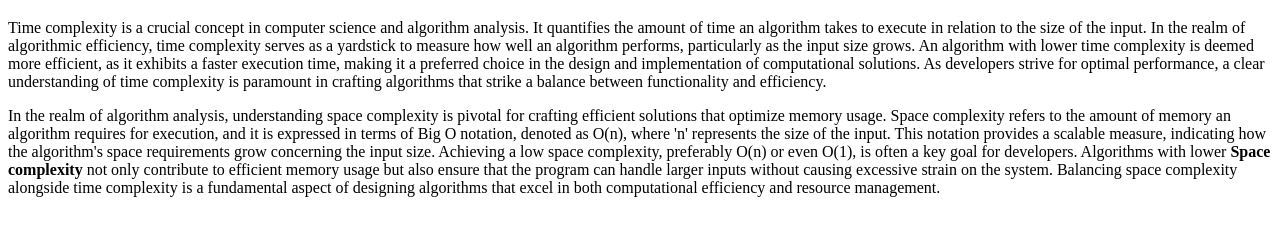
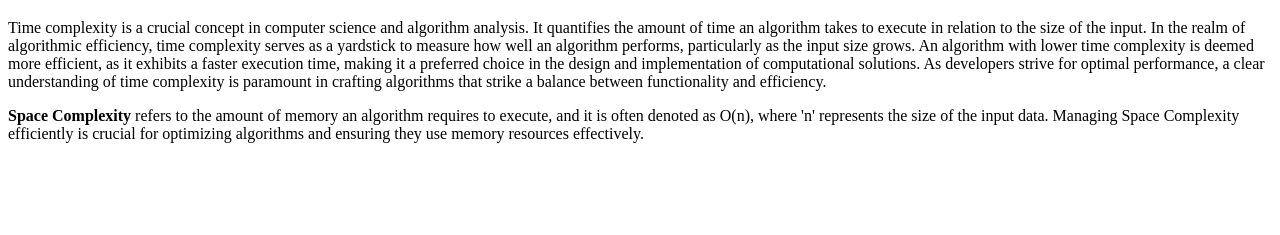
Before and after one commit to acciojob/time-and-space-complexity-ashwindas1113, a website: page main.html in a window 1280 px wide. Shown: the part 61-296 px from the top of the page. Drawn offline with Linux system fonts and the light colour scheme.

Commit message:
created a submission

```diff
--- a/main.html
+++ b/main.html
@@ -10,7 +10,7 @@
     <!-- the entire body must be written by student -->
     <h1>Time, Space, Complexity</h1>
     <p>Time complexity is a crucial concept in computer science and algorithm analysis. It quantifies the amount of time an algorithm takes to execute in relation to the size of the input. In the realm of algorithmic efficiency, time complexity serves as a yardstick to measure how well an algorithm performs, particularly as the input size grows. An algorithm with lower time complexity is deemed more efficient, as it exhibits a faster execution time, making it a preferred choice in the design and implementation of computational solutions. As developers strive for optimal performance, a clear understanding of time complexity is paramount in crafting algorithms that strike a balance between functionality and efficiency.</p>
-    <p>In the realm of algorithm analysis, understanding space complexity is pivotal for crafting efficient solutions that optimize memory usage. Space complexity refers to the amount of memory an algorithm requires for execution, and it is expressed in terms of Big O notation, denoted as O(n), where 'n' represents the size of the input. This notation provides a scalable measure, indicating how the algorithm's space requirements grow concerning the input size. Achieving a low space complexity, preferably O(n) or even O(1), is often a key goal for developers. Algorithms with lower <b>Space complexity</b> not only contribute to efficient memory usage but also ensure that the program can handle larger inputs without causing excessive strain on the system. Balancing space complexity alongside time complexity is a fundamental aspect of designing algorithms that excel in both computational efficiency and resource management.</p>
+    <p><b>Space Complexity</b> refers to the amount of memory an algorithm requires to execute, and it is often denoted as O(n), where 'n' represents the size of the input data. Managing Space Complexity efficiently is crucial for optimizing algorithms and ensuring they use memory resources effectively.</p>
 
     <script type="text/javascript" src="./script.js"></script>
 
```
